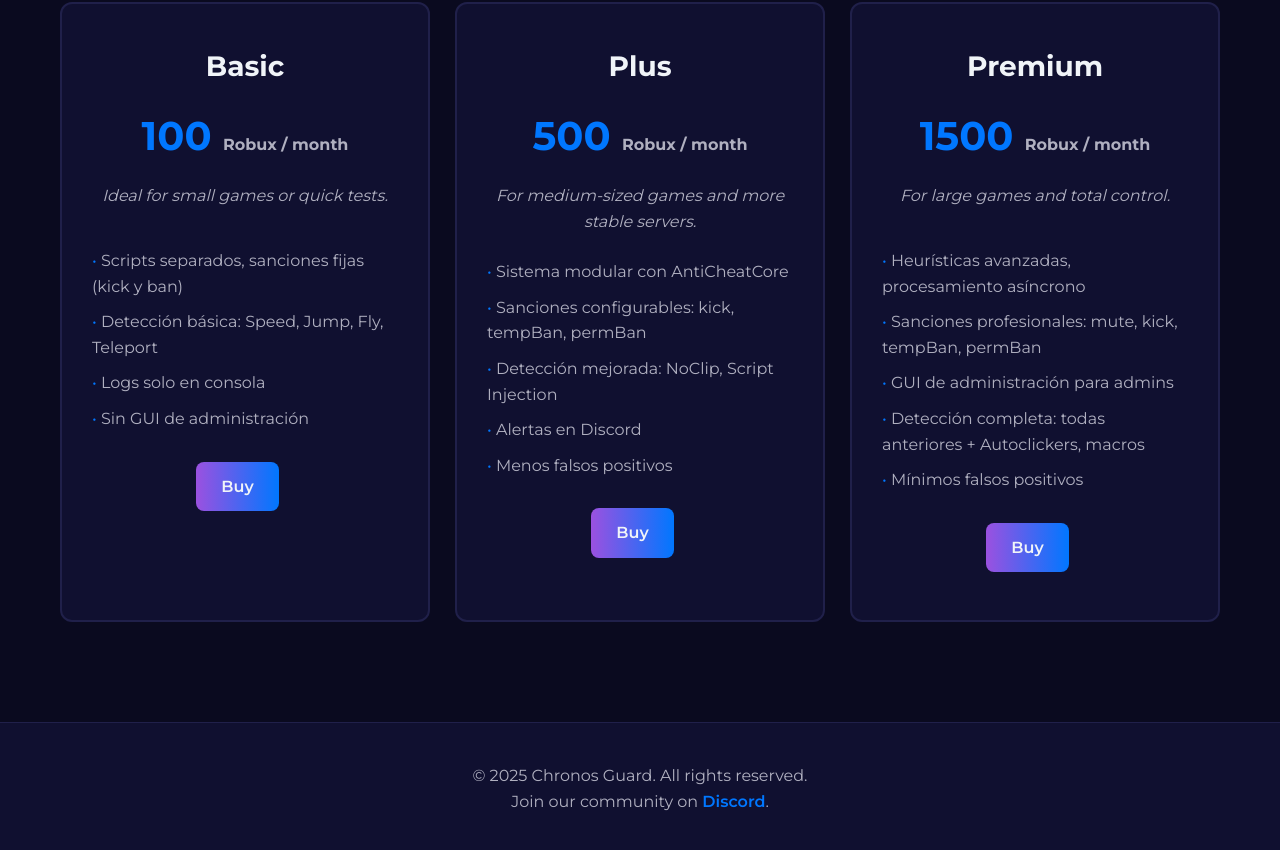
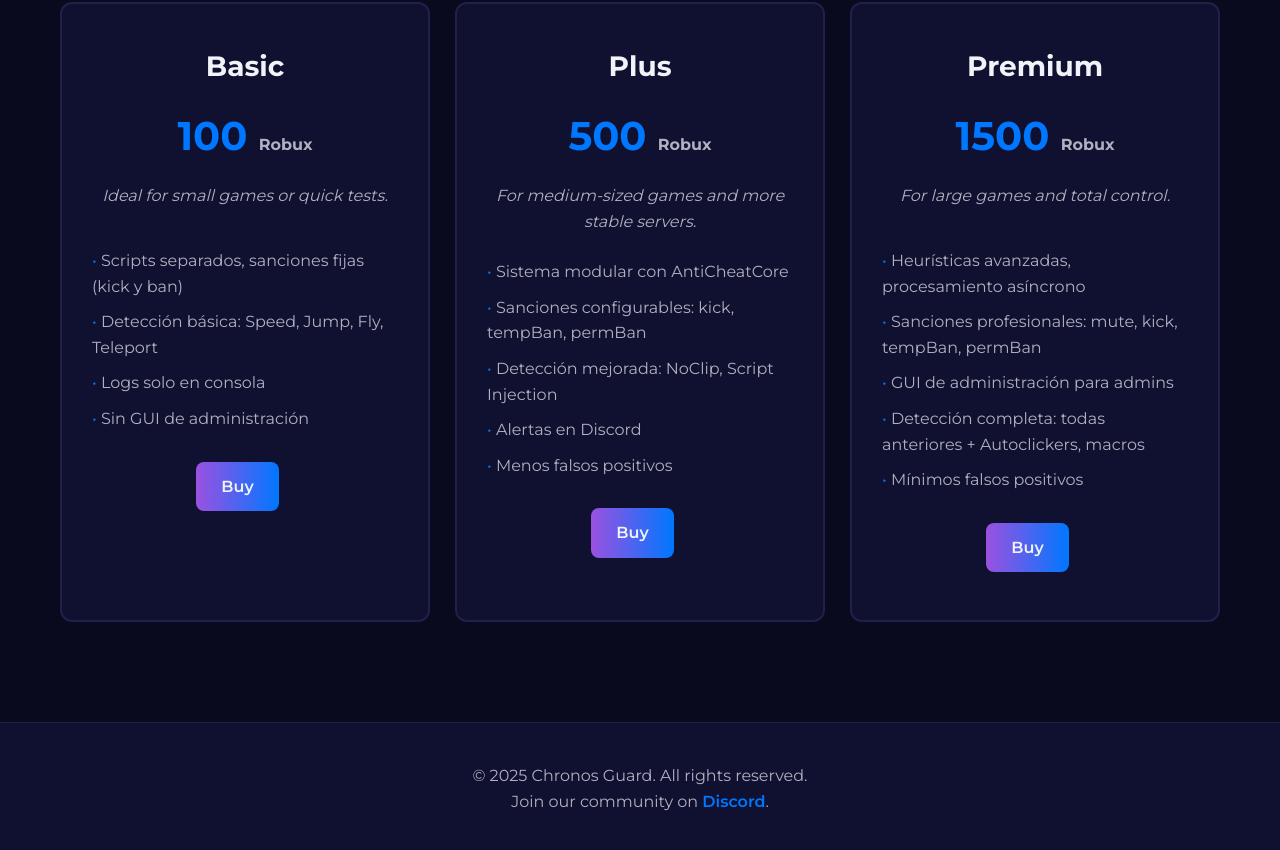
Before and after one commit to WorkOficial/WebChronos, a plain HTML site: page index.html in a window 1280 px wide. Shown: the part 2995-3845 px from the top of the page. Drawn offline with Linux system fonts and the light colour scheme.

Commit message:
Update index.html

```diff
--- a/index.html
+++ b/index.html
@@ -124,7 +124,7 @@
                 <div class="content-grid">
                     <div class="pricing-plan">
                         <h3>Basic</h3>
-                        <div class="price">100 <small>Robux / month</small></div>
+                        <div class="price">100 <small>Robux</small></div>
                         <p class="description">Ideal for small games or quick tests.</p>
                         <ul class="features-list">
                             <li>Scripts separados, sanciones fijas (kick y ban)</li>
@@ -136,7 +136,7 @@
                     </div>
                     <div class="pricing-plan">
                         <h3>Plus</h3>
-                        <div class="price">500 <small>Robux / month</small></div>
+                        <div class="price">500 <small>Robux</small></div>
                         <p class="description">For medium-sized games and more stable servers.</p>
                         <ul class="features-list">
                             <li>Sistema modular con AntiCheatCore</li>
@@ -149,7 +149,7 @@
                     </div>
                     <div class="pricing-plan">
                         <h3>Premium</h3>
-                        <div class="price">1500 <small>Robux / month</small></div>
+                        <div class="price">1500 <small>Robux</small></div>
                         <p class="description">For large games and total control.</p>
                         <ul class="features-list">
                             <li>Heurísticas avanzadas, procesamiento asíncrono</li>
```
